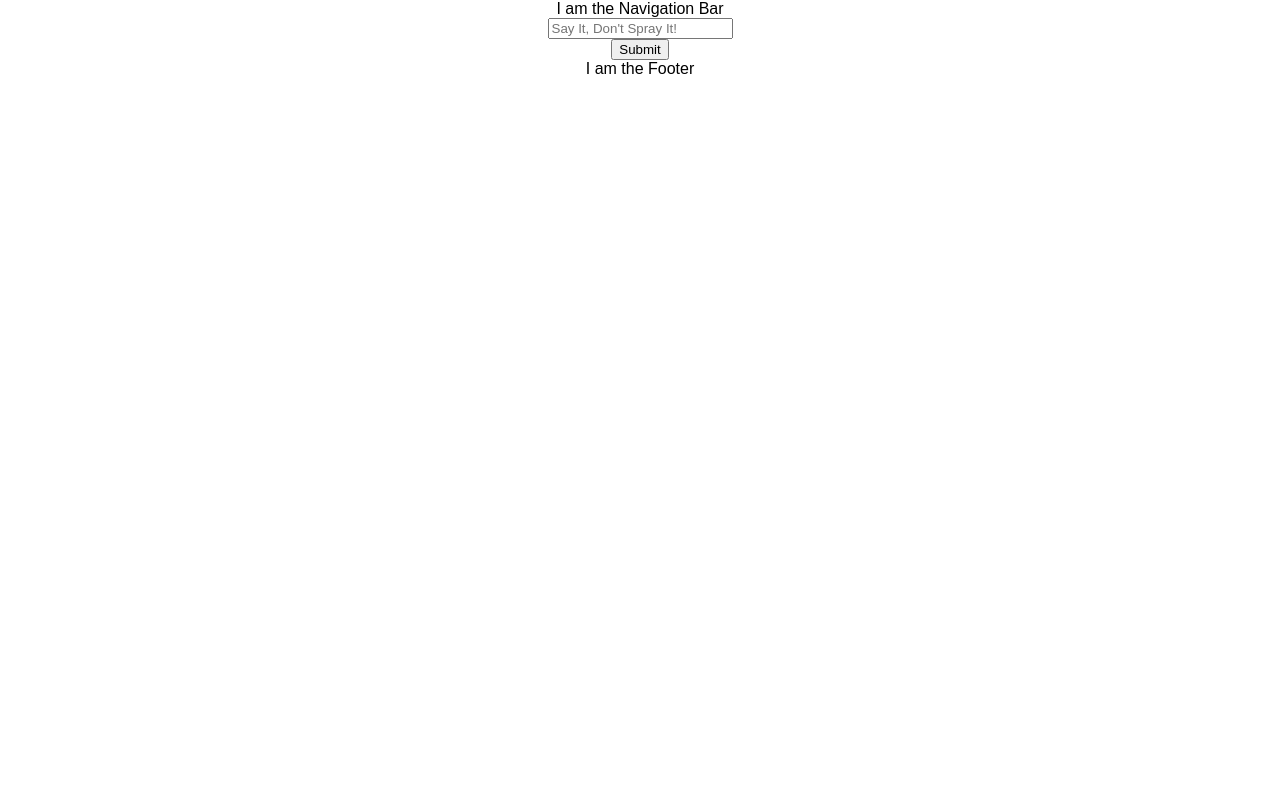
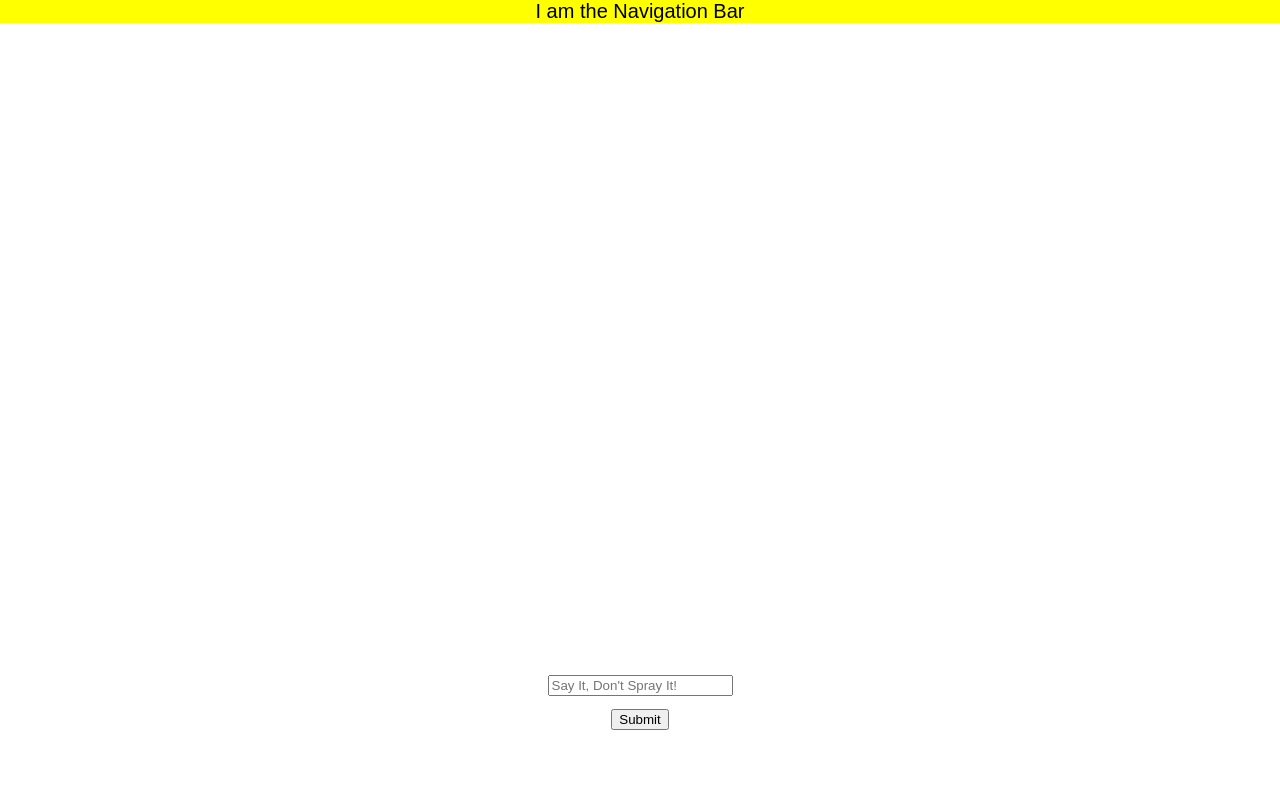
Before and after one commit to erinwoody/props-children-functions, a React app: page / in a window 1280 px wide. Shown: the top 800 px of the page. Built offline with nearby package versions, Linux system fonts and the light colour scheme.

Commit message:
css changes

```diff
--- a/src/components/ChildComponent.js
+++ b/src/components/ChildComponent.js
@@ -3,7 +3,7 @@ import React, { Component } from 'react';
 export default class ChildComponent extends Component {
   render() {
     return (
-        <div>
+        <div className="submit-btn">
           <button type="submit" onClick={this.props.onClick}>Submit</button>
         </div>
     );
--- a/src/components/Footer.js
+++ b/src/components/Footer.js
@@ -3,6 +3,6 @@ import React, { Component } from "react";
 
 export default class Footer extends Component {
   render() {
-    return <footer>I am the Footer</footer>
+    return <footer className="footer">I am the Footer</footer>
   }
 }
--- a/src/components/Header.js
+++ b/src/components/Header.js
@@ -3,7 +3,7 @@ import React, { Component } from 'react'
 export default class Header extends Component {
   render() {
     return (
-      <nav>I am the Navigation Bar</nav>
+      <nav className="header">I am the Navigation Bar</nav>
     );
   }
 }
--- a/src/components/ParentComponent.js
+++ b/src/components/ParentComponent.js
@@ -35,7 +35,7 @@ export default class ParentComponent extends Component {
 
   render() {
     return (
-      <div>
+      <div className="input">
         <div>
           <input
             onChange={this.handleInput}
--- a/src/styles/App.css
+++ b/src/styles/App.css
@@ -24,5 +24,17 @@
 }
 
 .footer {
-  background:
+  background-color: yellow;
+  font-size: 20px;
+  margin-top: 90%;
 }
+
+.header {
+  background-color: yellow;
+  font-size: 20px;
+}
+
+.input {
+  margin-top: 50%;
+  font-size: 30px;
+}
```
